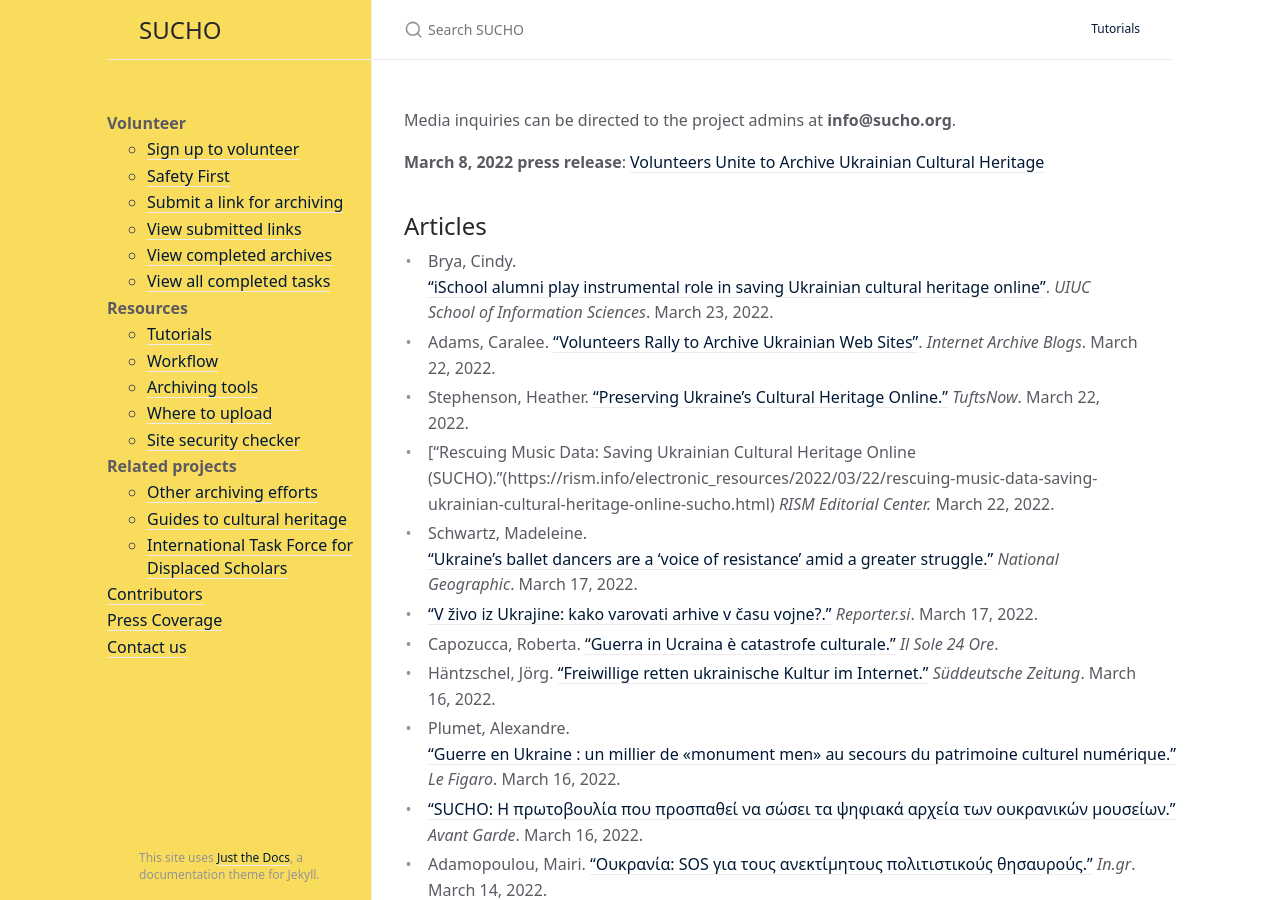
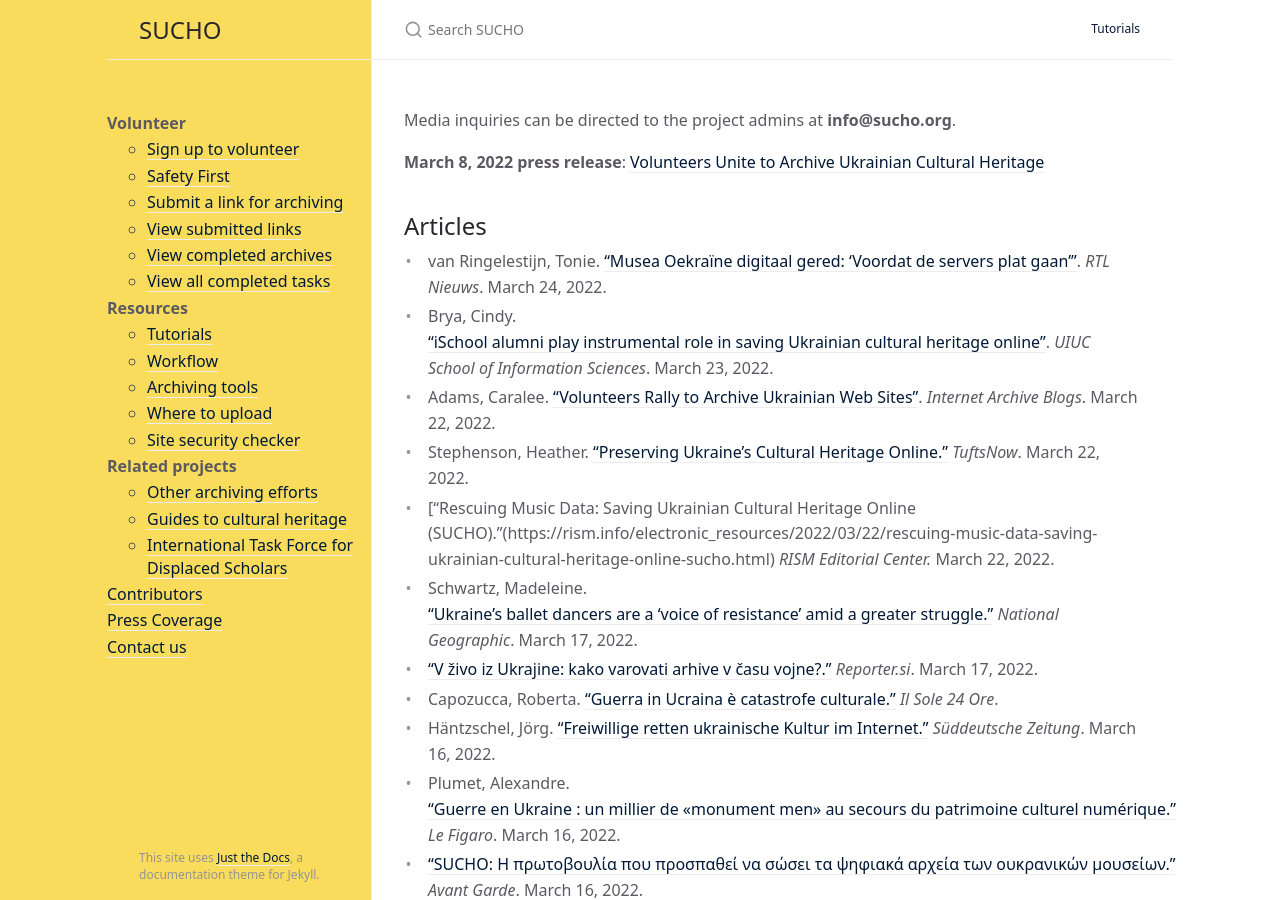
Before and after one commit to sucho-archiving/sucho-archiving.github.io, a Jekyll site: the page built from press.md, in a window 1280 px wide and 900 px high. Built offline with Jekyll 4.4.1, drawn with Linux system fonts in a browser that asks for light colours.

Commit message:
Update press.md

```diff
--- a/press.md
+++ b/press.md
@@ -9,6 +9,7 @@
 **March 8, 2022 press release**: [Volunteers Unite to Archive Ukrainian Cultural Heritage](/press-release-20220308-volunteers-unite)
 
 ## Articles
+- van Ringelestijn, Tonie. ["Musea Oekraïne digitaal gered: 'Voordat de servers plat gaan'"](https://www.rtlnieuws.nl/tech/artikel/5294976/oekraine-digitaal-erfgoed-musea-archivering). *RTL Nieuws*. March 24, 2022.
 - Brya, Cindy. ["iSchool alumni play instrumental role in saving Ukrainian cultural heritage online"](https://ischool.illinois.edu/news-events/news/2022/03/ischool-alumni-play-instrumental-role-saving-ukranian-cultural-heritage). *UIUC School of Information Sciences*. March 23, 2022.
 - Adams, Caralee. ["Volunteers Rally to Archive Ukrainian Web Sites"](http://blog.archive.org/2022/03/22/volunteers-rally-to-archive-ukrainian-web-sites/). *Internet Archive Blogs*. March 22, 2022.
 - Stephenson, Heather. ["Preserving Ukraine’s Cultural Heritage Online."](https://now.tufts.edu/articles/preserving-ukraine-s-cultural-heritage-online) *TuftsNow*. March 22, 2022.
```
